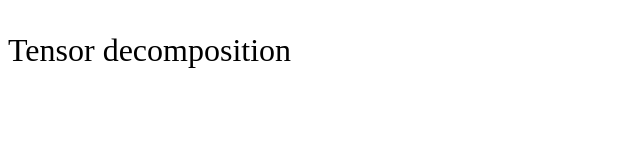
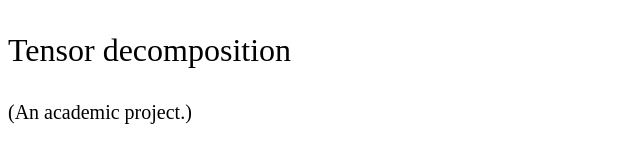
Before and after one commit to wangdeqing/tensor.tech, a plain HTML site: page index.html in a window 1280 px wide. Shown: the whole page, without its empty margins (0-640 px from the left). Drawn offline with Linux system fonts and the light colour scheme.

Commit message:
Update index.html

```diff
--- a/index.html
+++ b/index.html
@@ -7,5 +7,6 @@
 
 <body>
 <p style="font-size:32px">Tensor decomposition</p>
+<p style="font-size:20px">(An academic project.)</p>
 </body>
 </html>
```
